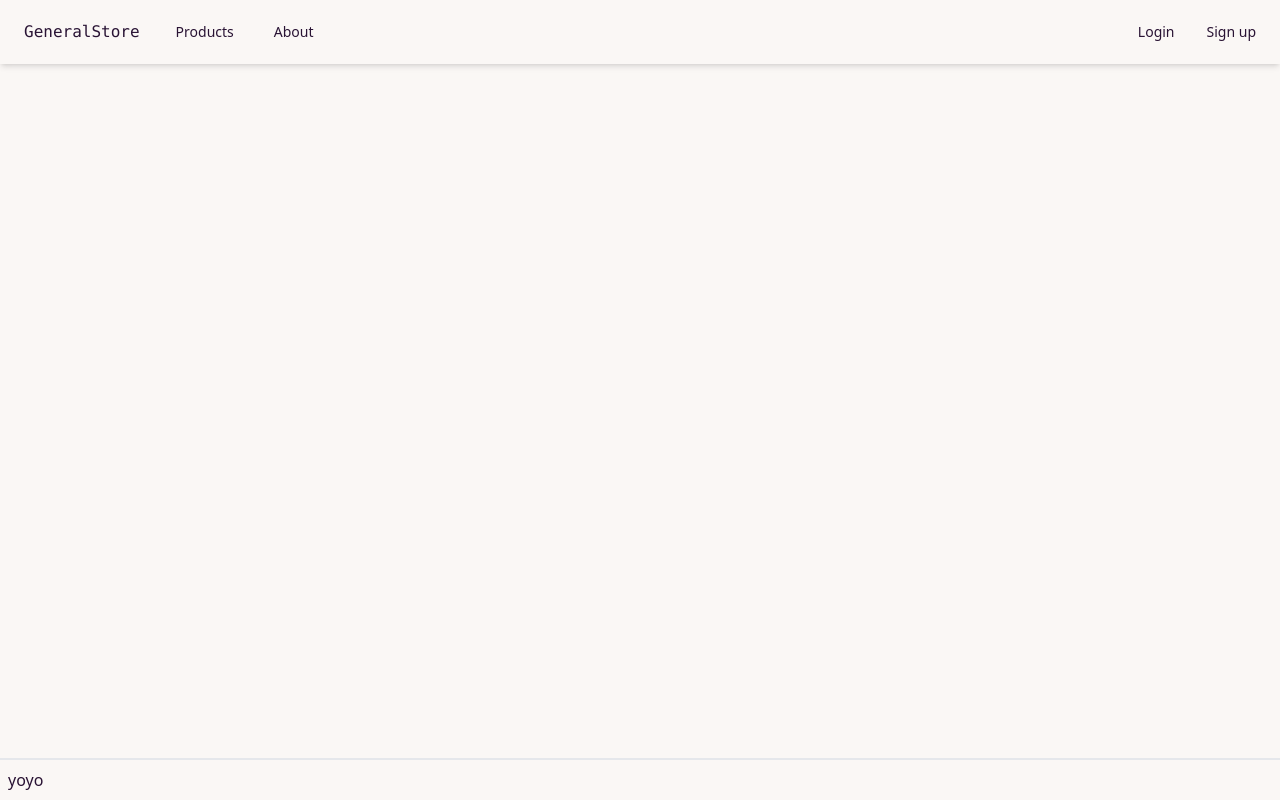
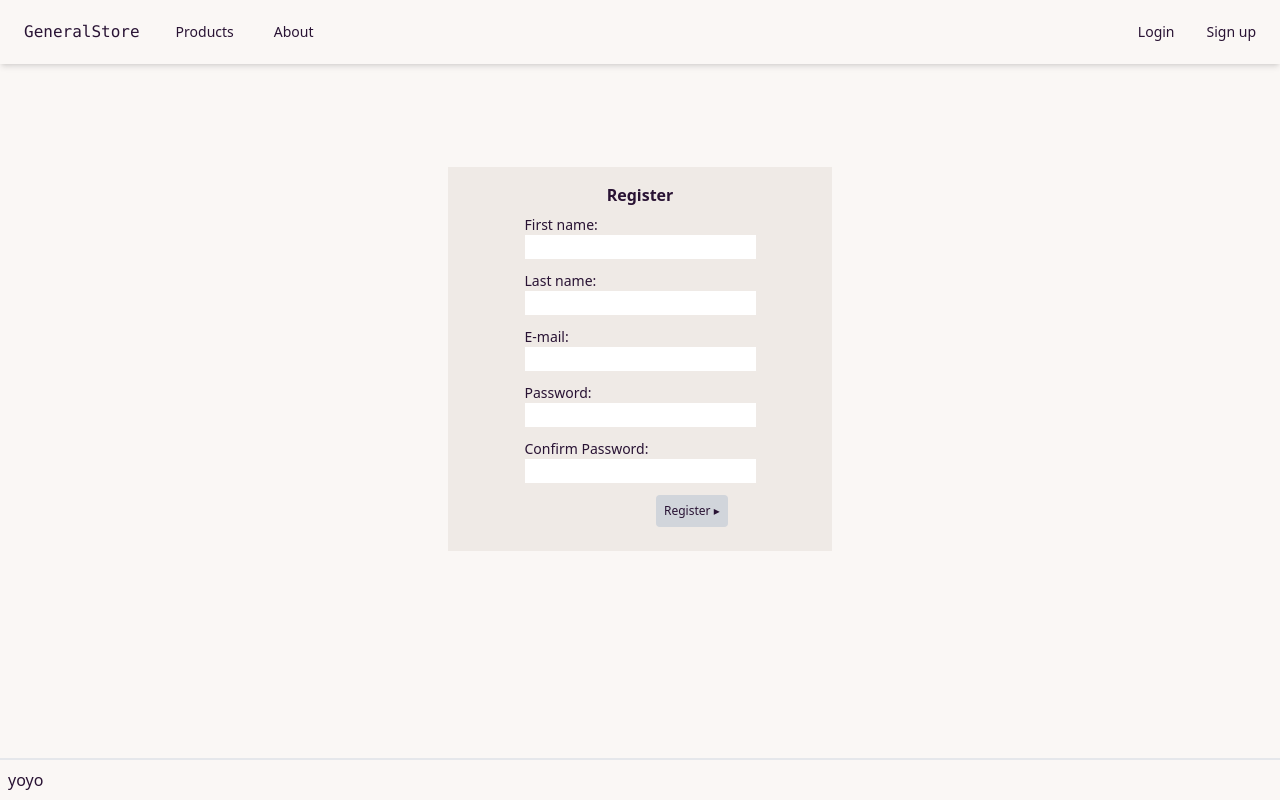
Before and after one commit to Mlaurgaard/vue-prios-term-two, a Vue app: page /signup in a window 1280 px wide. Built offline with nearby package versions, Linux system fonts and the light colour scheme.

Commit message:
Updated login and signup
LoginView
- added option for swapping to signup form the bottom of login container.
- corrected positionals.

SignupView
- Added signup container with 5 inputs for name, email and password.

```diff
--- a/src/views/LoginView.vue
+++ b/src/views/LoginView.vue
@@ -18,14 +18,19 @@
         <button class=""></button>
       </div>
     </div>
+    <!-- Buttons -->
     <div>
-      <!-- Buttons -->
       <div class="mx-auto space-x-7 ml-24 mt-2">
         <button class="ml-1 text-xs btn-link">Forgot password?</button>
         <button class="p-2 rounded bg-gray-300 active:bg-gray-400 text-xs">
           LOGIN &blacktriangleright;
         </button>
       </div>
+    </div>
+    <div class="mx-auto my-20">
+      <p class="text-sm">Don't have a user?
+        <router-link class="text-sm btn-link" to="/signup">Click here!</router-link>
+      </p>
     </div>
   </div>
 </template>
@@ -35,4 +40,6 @@
 import { ref } from "vue";
 
 const togglePassword = ref(false);
+
+
 </script>
--- a/src/views/SignupView.vue
+++ b/src/views/SignupView.vue
@@ -1 +1,54 @@
-<template></template>
+<template>
+    <!-- Register Container -->
+    <div class="flex flex-col w-96 h-96 bg-base-200 mx-auto my-auto">
+      <h3 class="mx-auto mt-4 font-bold">Register</h3>
+      <!-- First name -->
+      <div class="mx-auto mt-2">
+        <div class="my-auto">
+          <p class="text-sm">First name:</p>
+          <input class="mb-1" type="text" />
+        </div>
+      </div>
+      <!-- Last name -->
+      <div class="mx-auto mt-2">
+        <div class="my-auto">
+          <p class="text-sm">Last name:</p>
+          <input class="mb-1" type="text" />
+        </div>
+      </div>
+      <!-- Email -->
+      <div class="mx-auto mt-2">
+        <div class="my-auto">
+          <p class="text-sm">E-mail:</p>
+          <input class="mb-1" type="text" />
+        </div>
+      </div>
+      <!-- password -->
+      <div class="mx-auto">
+        <div class="mt-2">
+          <p class="text-sm">Password:</p>
+          <input class="mb-1" type="password" />
+        </div>
+      </div>
+      <!-- confirm password -->
+      <div class="mx-auto">
+        <div class="mt-2">
+          <p class="text-sm">Confirm Password:</p>
+          <input class="mb-1" type="password" />
+        </div>
+      </div>
+      <div>
+        <!-- Buttons -->
+        <div class="mx-auto space-x-7 ml-52 mt-2">
+          <button class="p-2 rounded bg-gray-300 active:bg-gray-400 text-xs">
+            Register &blacktriangleright;
+          </button>
+        </div>
+      </div>
+    </div>
+  </template>
+
+  <script setup>
+
+
+  </script>
```
